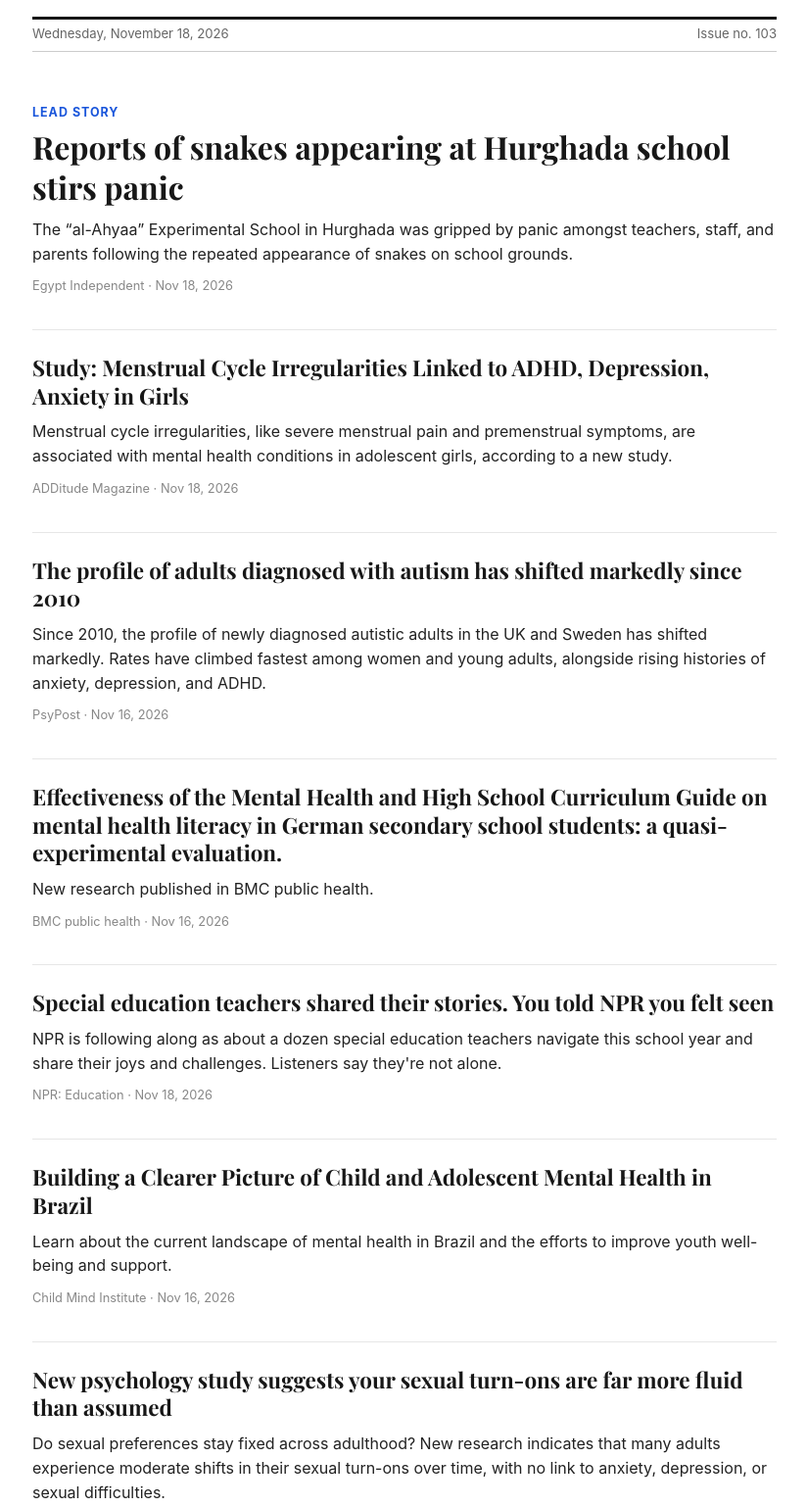
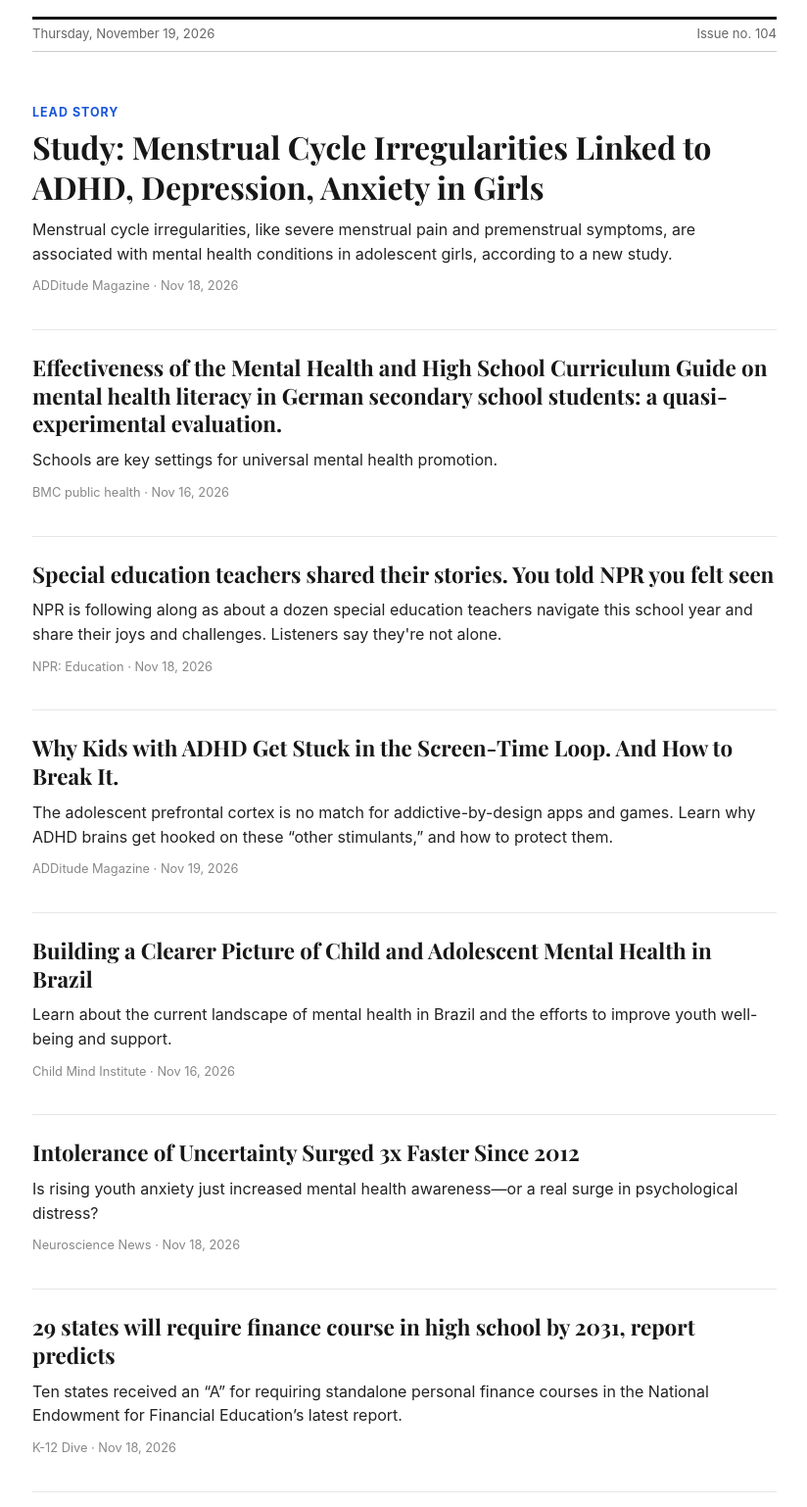
Before and after one commit to magdyelbieh42-jpg/daily-digest, a plain HTML site: page docs/index.html in a window 1280 px wide. Shown: the part 121-1659 px from the top of the page at 98% size, without its empty margins (227-1051 px from the left). Drawn offline with nearby package versions, Linux system fonts and the light colour scheme.

Commit message:
Update daily digest

```diff
--- a/docs/index.html
+++ b/docs/index.html
@@ -1,6 +1,6 @@
 <!DOCTYPE html><html lang='en'><head><meta charset='utf-8'>
 <meta name='viewport' content='width=device-width, initial-scale=1'>
-<title>The Behavioral Brief — November 18, 2026</title>
+<title>The Behavioral Brief — November 19, 2026</title>
 <link rel='preconnect' href='https://fonts.googleapis.com'>
 <link rel='preconnect' href='https://fonts.gstatic.com' crossorigin>
 <link href='https://fonts.googleapis.com/css2?family=Playfair+Display:wght@700;900&display=swap' rel='stylesheet'>
@@ -36,26 +36,26 @@
 <p class='tagline'>Adolescent psychology · behavioral therapy · education · Egypt &amp; global</p>
 </div>
 <hr class='rule-thick'>
-<div class='meta-line'><span>Wednesday, November 18, 2026</span><span>Issue no. 103</span></div>
+<div class='meta-line'><span>Thursday, November 19, 2026</span><span>Issue no. 104</span></div>
 <div class='story lead'>
 <p class='label'>Lead story</p>
-<h2><a href='https://www.egyptindependent.com/reports-of-snakes-appearing-at-hurghada-school-stirs-panic/' target='_blank' rel='noopener'>Reports of snakes appearing at Hurghada school stirs panic</a></h2><p class='dek'>The “al-Ahyaa” Experimental School in Hurghada was gripped by panic amongst teachers, staff, and parents following the repeated appearance of snakes on school grounds.</p><p class='source'>Egypt Independent · Nov 18, 2026</p></div>
-<div class='story'>
 <h2><a href='https://www.additudemag.com/menstrual-cycle-symptoms-adhd-girls/' target='_blank' rel='noopener'>Study: Menstrual Cycle Irregularities Linked to ADHD, Depression, Anxiety in Girls</a></h2><p class='dek'>Menstrual cycle irregularities, like severe menstrual pain and premenstrual symptoms, are associated with mental health conditions in adolescent girls, according to a new study.</p><p class='source'>ADDitude Magazine · Nov 18, 2026</p></div>
 <div class='story'>
-<h2><a href='https://www.psypost.org/the-profile-of-adults-diagnosed-with-autism-has-shifted-markedly-since-2010/' target='_blank' rel='noopener'>The profile of adults diagnosed with autism has shifted markedly since 2010</a></h2><p class='dek'>Since 2010, the profile of newly diagnosed autistic adults in the UK and Sweden has shifted markedly. Rates have climbed fastest among women and young adults, alongside rising histories of anxiety, depression, and ADHD.</p><p class='source'>PsyPost · Nov 16, 2026</p></div>
-<div class='story'>
-<h2><a href='https://pubmed.ncbi.nlm.nih.gov/43040472/' target='_blank' rel='noopener'>Effectiveness of the Mental Health and High School Curriculum Guide on mental health literacy in German secondary school students: a quasi-experimental evaluation.</a></h2><p class='dek'>New research published in BMC public health.</p><p class='source'>BMC public health · Nov 16, 2026</p></div>
+<h2><a href='https://pubmed.ncbi.nlm.nih.gov/43040472/' target='_blank' rel='noopener'>Effectiveness of the Mental Health and High School Curriculum Guide on mental health literacy in German secondary school students: a quasi-experimental evaluation.</a></h2><p class='dek'>Schools are key settings for universal mental health promotion.</p><p class='source'>BMC public health · Nov 16, 2026</p></div>
 <div class='story'>
 <h2><a href='https://www.npr.org/2026/11/18/nx-s1-6031176/special-education-teachers-audience-response' target='_blank' rel='noopener'>Special education teachers shared their stories. You told NPR you felt seen</a></h2><p class='dek'>NPR is following along as about a dozen special education teachers navigate this school year and share their joys and challenges. Listeners say they&#x27;re not alone.</p><p class='source'>NPR: Education · Nov 18, 2026</p></div>
 <div class='story'>
+<h2><a href='https://www.additudemag.com/how-to-reduce-screen-time/' target='_blank' rel='noopener'>Why Kids with ADHD Get Stuck in the Screen-Time Loop. And How to Break It.</a></h2><p class='dek'>The adolescent prefrontal cortex is no match for addictive-by-design apps and games. Learn why ADHD brains get hooked on these “other stimulants,” and how to protect them.</p><p class='source'>ADDitude Magazine · Nov 19, 2026</p></div>
+<div class='story'>
 <h2><a href='https://childmind.org/blog/building-a-clearer-picture-of-child-and-adolescent-mental-health-in-brazil/' target='_blank' rel='noopener'>Building a Clearer Picture of Child and Adolescent Mental Health in Brazil</a></h2><p class='dek'>Learn about the current landscape of mental health in Brazil and the efforts to improve youth well-being and support.</p><p class='source'>Child Mind Institute · Nov 16, 2026</p></div>
+<div class='story'>
+<h2><a href='https://neurosciencenews.com/anxiety-uncertainty-psychology-32427/' target='_blank' rel='noopener'>Intolerance of Uncertainty Surged 3x Faster Since 2012</a></h2><p class='dek'>Is rising youth anxiety just increased mental health awareness—or a real surge in psychological distress?</p><p class='source'>Neuroscience News · Nov 18, 2026</p></div>
+<div class='story'>
+<h2><a href='https://www.k12dive.com/news/29-states-will-require-finance-course-in-high-school-by-2031-report-says/875053/' target='_blank' rel='noopener'>29 states will require finance course in high school by 2031, report predicts</a></h2><p class='dek'>Ten states received an “A” for requiring standalone personal finance courses in the National Endowment for Financial Education’s latest report.</p><p class='source'>K-12 Dive · Nov 18, 2026</p></div>
 <div class='story'>
 <h2><a href='https://www.psypost.org/new-psychology-study-suggests-your-sexual-turn-ons-are-far-more-fluid-than-assumed/' target='_blank' rel='noopener'>New psychology study suggests your sexual turn-ons are far more fluid than assumed</a></h2><p class='dek'>Do sexual preferences stay fixed across adulthood? New research indicates that many adults experience moderate shifts in their sexual turn-ons over time, with no link to anxiety, depression, or sexual difficulties.</p><p class='source'>PsyPost · Nov 18, 2026</p></div>
 <div class='story'>
+<h2><a href='https://www.psypost.org/mindfulness-therapy-alters-brain-waves-in-major-depressive-disorder/' target='_blank' rel='noopener'>Mindfulness therapy alters brain waves in major depressive disorder</a></h2><p class='dek'>Combining mindfulness therapy with standard antidepressant medication reduces depression symptoms while simultaneously altering the brain&#x27;s electrical activity.</p><p class='source'>PsyPost · Nov 19, 2026</p></div>
+<div class='story'>
 <h2><a href='https://www.npr.org/2026/11/17/nx-s1-6035684/school-cellphone-ban-learning-loss-yondr-research' target='_blank' rel='noopener'>Does locking up a student&#x27;s cellphone improve test scores? A new study suggests so</a></h2><p class='dek'>A new study of school cellphone bans finds they may help students make up for some of the learning they&#x27;ve lost since 2013 – a divergence from earlier study results.</p><p class='source'>NPR: Education · Nov 17, 2026</p></div>
-<div class='story'>
-<h2><a href='https://www.k12dive.com/news/how-is-private-school-choice-impacting-public-school-enrollment/874808/' target='_blank' rel='noopener'>How is private school choice impacting public school enrollment?</a></h2><p class='dek'>Our three-part series explores how districts are trying to stabilize and improve enrollment as competition for students heats up.</p><p class='source'>K-12 Dive · Nov 17, 2026</p></div>
-<div class='story'>
-<h2><a href='https://www.k12dive.com/news/trump-taps-dei-opponent-to-lead-dojs-civil-rights-division/874587/' target='_blank' rel='noopener'>Trump taps DEI opponent to lead DOJ’s civil rights division</a></h2><p class='dek'>While at the U.S. Department of Education, Craig Trainor threatened to strip federal funding from schools over their diversity initiatives.</p><p class='source'>K-12 Dive · Nov 16, 2026</p></div>
 </body></html>
```
